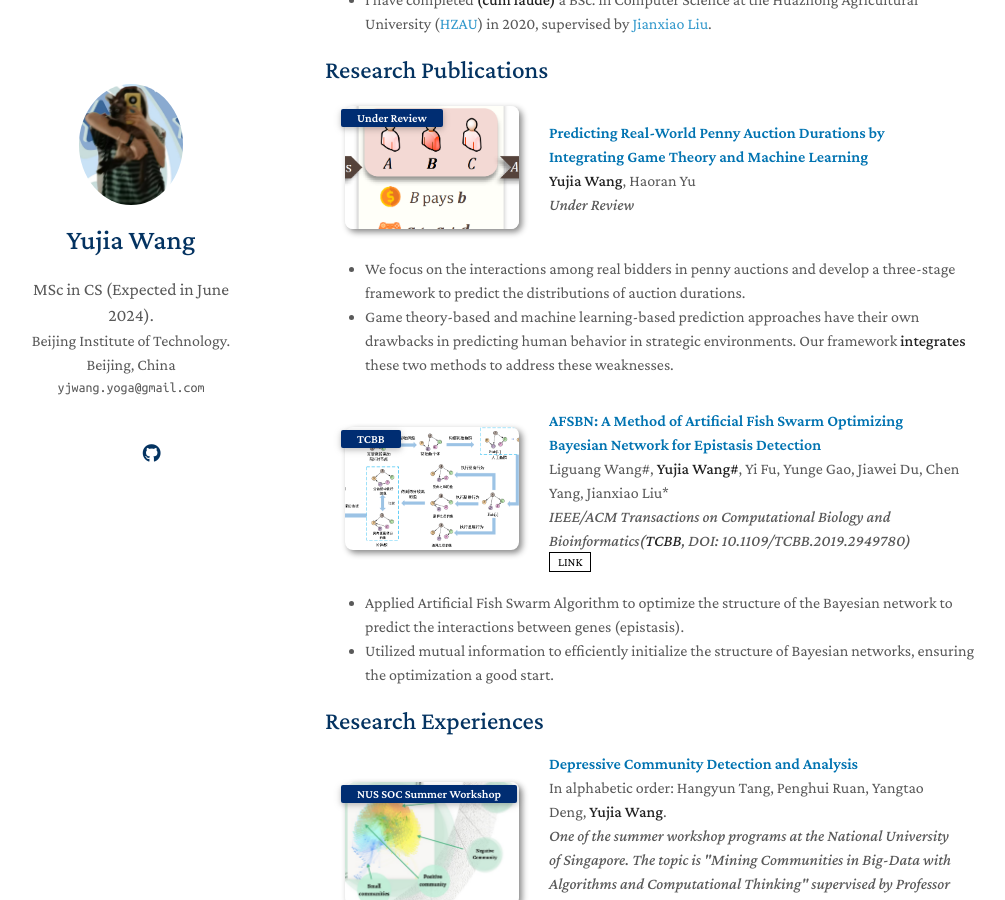
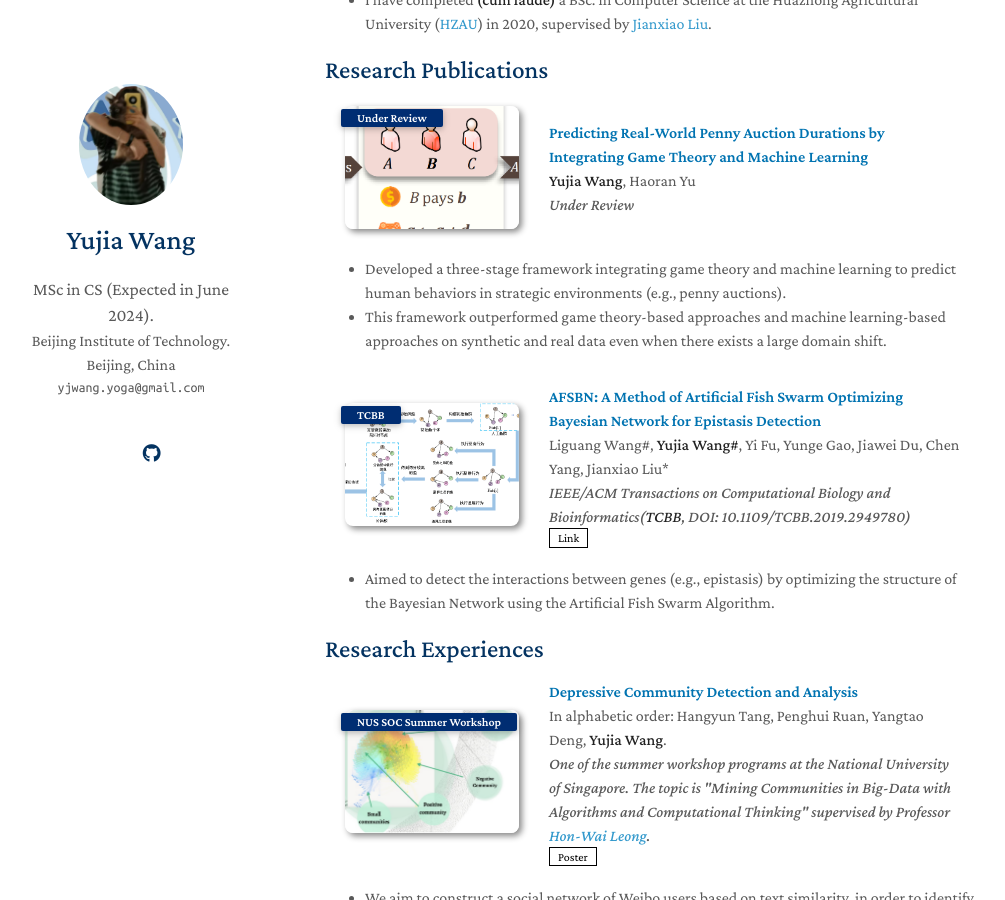
Before and after one commit to YogaWang7/YogaWang7.github.io, a Jekyll site: the page built from index.md, in a window 1280 px wide and 900 px high, scrolled down 484 px. Shown: the whole window, without its empty margins (145-1150 px from the left). Built offline with Jekyll 4.4.1, drawn with Linux system fonts in a browser that asks for light colours; nearby versions of some CDN libraries; comment, search, counter and statistics services are not loaded; a style sheet for code colours, icons or effects is not loaded; our own code applies the rules of GitHub Pages for plain Markdown files.

Commit message:
Update publications.md

```diff
--- a/_includes/publications.md
+++ b/_includes/publications.md
@@ -21,8 +21,8 @@
 </li>
 </ol>
 </div>
-  - We focus on the interactions among real bidders in penny auctions and develop a three-stage framework to predict the distributions of auction durations.
-  - Game theory-based and machine learning-based prediction approaches have their own drawbacks in predicting human behavior in strategic environments. Our framework **integrates** these two methods to address these weaknesses.
+  - Developed a three-stage framework integrating game theory and machine learning to predict human behaviors in strategic environments (e.g., penny auctions).
+  - This framework outperformed game theory-based approaches and machine learning-based approaches on synthetic and real data even when there exists a large domain shift.
 
 <div class="publications">
 <ol class="bibliography">
@@ -40,12 +40,11 @@
     <div class="author">Liguang Wang#, <strong>Yujia Wang#</strong>, Yi Fu, Yunge Gao, Jiawei Du, Chen Yang, Jianxiao Liu*</div>
     <div class="periodical"><em>IEEE/ACM Transactions on Computational Biology and Bioinformatics(<strong>TCBB</strong>, DOI: 10.1109/TCBB.2019.2949780)</em></div>
     <div class="links">
-      <a href="https://ieeexplore.ieee.org/document/8884123" class="btn btn-sm z-depth-0" role="button" target="_blank" style="font-size:12px;">LINK</a>
+      <a href="https://ieeexplore.ieee.org/document/8884123" class="btn btn-sm z-depth-0" role="button" target="_blank" style="font-size:12px;">Link</a>
     </div>
   </div>
 </div>
 </li>
 </ol>
 </div>
-  - Applied Artificial Fish Swarm Algorithm to optimize the structure of the Bayesian network to predict the interactions between genes (epistasis).
-  - Utilized mutual information to efficiently initialize the structure of Bayesian networks, ensuring the optimization a good start.
+  - Aimed to detect the interactions between genes (e.g., epistasis) by optimizing the structure of the Bayesian Network using the Artificial Fish Swarm Algorithm.
```
